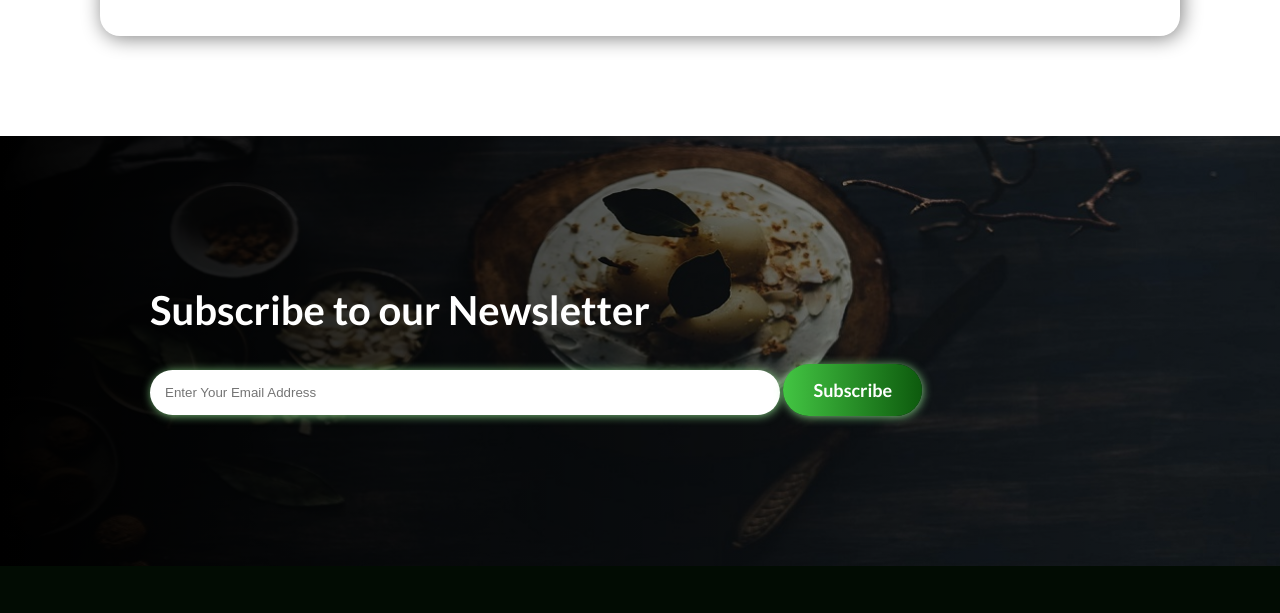
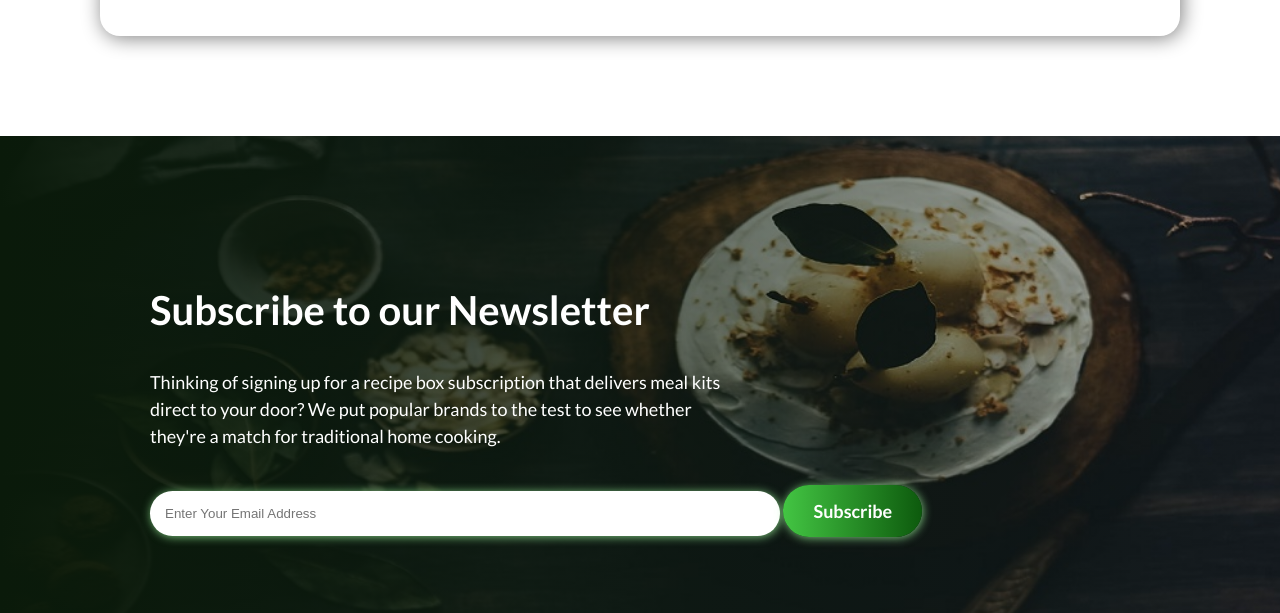
Before and after one commit to Zahid-Nabi/delicious-food, a plain HTML site: page index.html in a window 1280 px wide. Shown: the part 2540-3153 px from the top of the page. Drawn offline with Linux system fonts and the light colour scheme.

Commit message:
Subscription Info changed

```diff
--- a/index.html
+++ b/index.html
@@ -72,6 +72,7 @@
     </section>
     <section class="subscribe">
         <h2>Subscribe to our Newsletter</h2>
+        <p>Thinking of signing up for a recipe box subscription that delivers meal kits direct to your door? We put popular brands to the test to see whether they're a match for traditional home cooking.</p>
         <input type="email" name="email" id="email" placeholder="Enter Your Email Address">
         <a href="#" class="button">Subscribe</a>
     </section>
--- a/style.css
+++ b/style.css
@@ -149,13 +149,17 @@ h1 span {
 /* Subscribe Section */
 .subscribe {
     padding: 150px;
-    background: linear-gradient(to right, black, rgba(0, 0, 0, 0.233)), url("./images/subscribe-bg.jpg");
+    background: linear-gradient(to right, rgb(10, 26, 10), rgba(0, 0, 0, 0.233)), url("./images/subscribe-bg.jpg");
     background-repeat: none;
     background-size: cover;
 }
 .subscribe h2 {
     margin-bottom: 30px;
     color: white;
+}
+.subscribe p {
+    color: white;
+    width: 60%;
 }
 .subscribe input {
     width: 600px;
```
